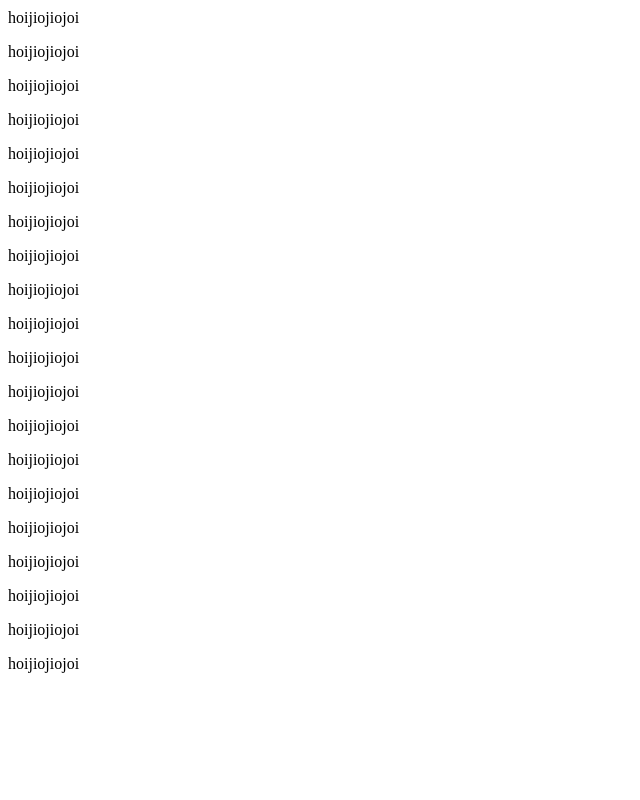
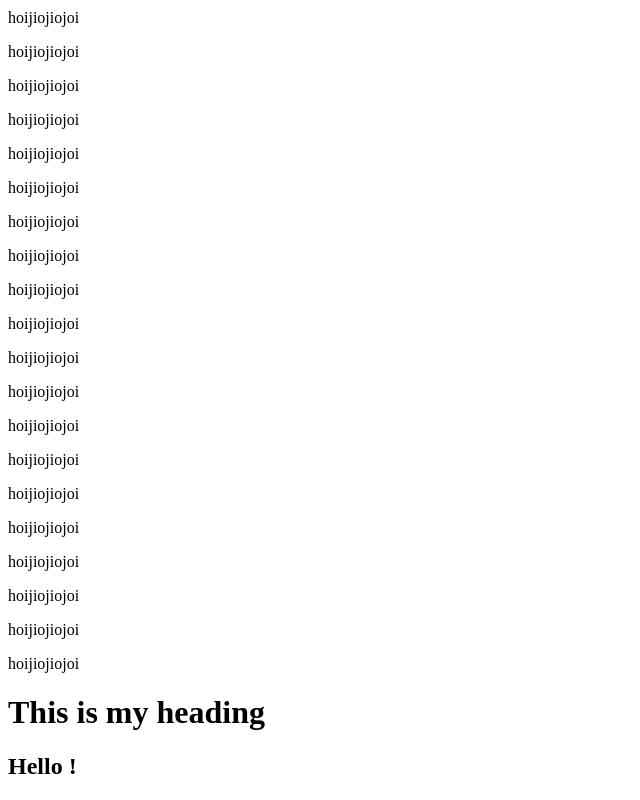
Before and after one commit to nishimwedeb11-web/To-do-list-App, a plain HTML site: page index.html in a window 1280 px wide. Shown: the part 993-1793 px from the top of the page, without its empty margins (0-640 px from the left). Before the commit the page ends 1682 px from the top, so only its background shows below. Drawn offline with Linux system fonts and the light colour scheme.

Commit message:
This is my second Commit

```diff
--- a/index.html
+++ b/index.html
@@ -9,5 +9,8 @@
     <p>hoijiojiojoi</p> <p>hoijiojiojoi</p> <p>hoijiojiojoi</p> <p>hoijiojiojoi</p> <p>hoijiojiojoi</p> <p>hoijiojiojoi</p> <p>hoijiojiojoi</p> <p>hoijiojiojoi</p> <p>hoijiojiojoi</p> <p>hoijiojiojoi</p> <p>hoijiojiojoi</p> <p>hoijiojiojoi</p> <p>hoijiojiojoi</p> <p>hoijiojiojoi</p> <p>hoijiojiojoi</p> <p>hoijiojiojoi</p> <p>hoijiojiojoi</p> <p>hoijiojiojoi</p> <p>hoijiojiojoi</p> <p>hoijiojiojoi</p> <p>hoijiojiojoi</p> <p>hoijiojiojoi</p> <p>hoijiojiojoi</p> <p>hoijiojiojoi</p> <p>hoijiojiojoi</p> <p>hoijiojiojoi</p> <p>hoijiojiojoi</p> <p>hoijiojiojoi</p> <p>hoijiojiojoi</p> <p>hoijiojiojoi</p> <p>hoijiojiojoi</p> <p>hoijiojiojoi</p> <p>hoijiojiojoi</p> <p>hoijiojiojoi</p> <p>hoijiojiojoi</p> <p>hoijiojiojoi</p> <p>hoijiojiojoi</p> <p>hoijiojiojoi</p> <p>hoijiojiojoi</p> <p>hoijiojiojoi</p> <p>hoijiojiojoi</p> <p>hoijiojiojoi</p> <p>hoijiojiojoi</p> <p>hoijiojiojoi</p> <p>hoijiojiojoi</p> <p>hoijiojiojoi</p> <p>hoijiojiojoi</p> <p>hoijiojiojoi</p> <p>hoijiojiojoi</p><var>
 
     </var>
+
+    <h1>This is my heading</h1>
+    <h2>Hello !</h2>
 </body>
 </html>
```
